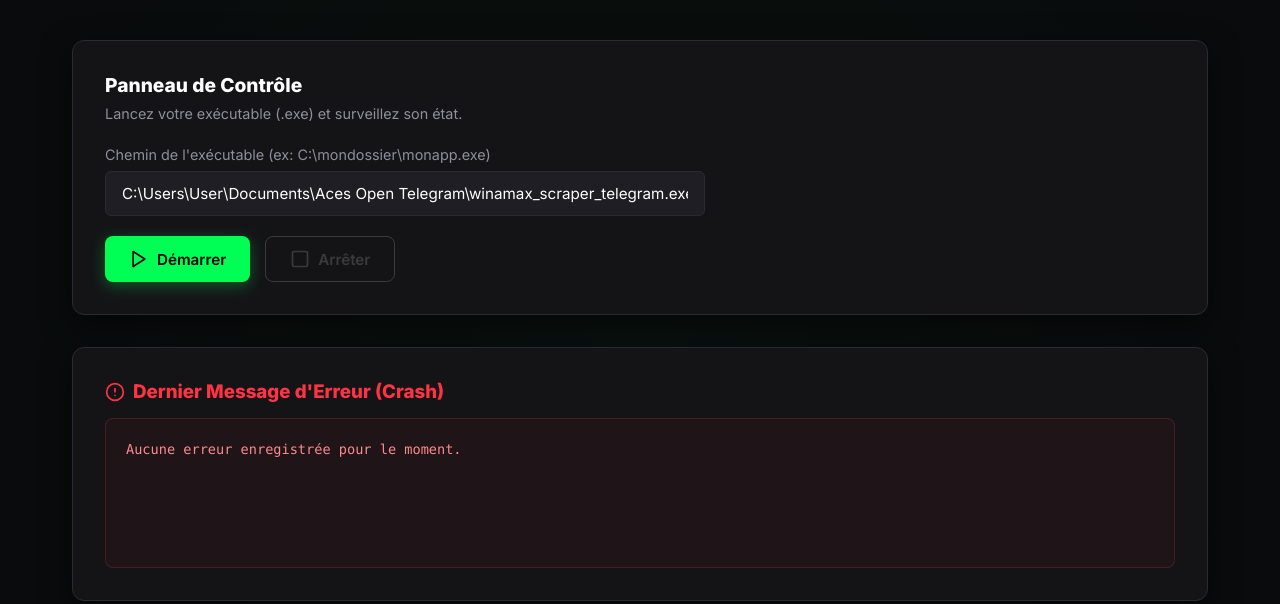
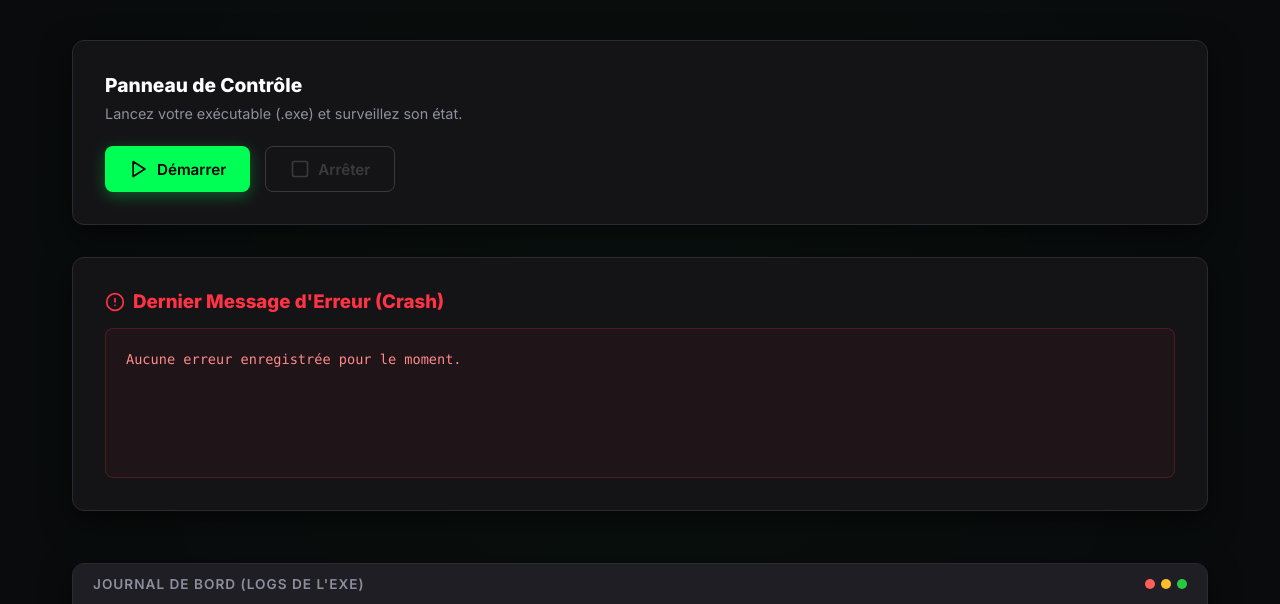
Before and after one commit to cptjulomi/aces-open-telegram, a Flask app: page / in a window 1280 px wide. Shown: the part 84-688 px from the top of the page. Run offline with Flask 3, Linux system fonts and the light colour scheme; data that the repository does not hold is empty.

Commit message:
feat: Remove input file path explicitly, detect path internally automatically

```diff
--- a/exe_launcher/app.py
+++ b/exe_launcher/app.py
@@ -72,10 +72,13 @@ def start_bot():
     if EXE_PROCESS is not None and EXE_PROCESS.poll() is None:
         return jsonify({'status': 'error', 'message': 'Un programme est déjà en cours d\'exécution.'})
 
-    data = request.json
-    exe_path = data.get('exe_path', '').strip()
+    # Auto-detect executable based on environment
+    if os.name == 'nt':
+        exe_path = os.path.join(os.path.dirname(os.path.dirname(os.path.abspath(__file__))), 'winamax_scraper_telegram.exe')
+    else:
+        exe_path = '/app/linux_scraper'
 
-    if not exe_path or not os.path.exists(exe_path):
+    if not os.path.exists(exe_path):
         return jsonify({'status': 'error', 'message': f'Fichier introuvable: {exe_path}'})
 
     with open(LOG_FILE, 'w', encoding='utf-8') as f:
--- a/exe_launcher/static/script.js
+++ b/exe_launcher/static/script.js
@@ -5,24 +5,9 @@ document.addEventListener('DOMContentLoaded', () => {
     const logsContainer = document.getElementById('logs-container');
     const lastErrorBox = document.getElementById('last-error-box');
 
-    const btnStart = document.getElementById('btn-start');
-    const btnStop = document.getElementById('btn-stop');
-    const exePathInput = document.getElementById('exe-path');
-
     // State
     let isRunning = false;
     let autoScroll = true;
-
-    // Load saved path if any
-    const savedPath = localStorage.getItem('exePath');
-    if (savedPath && savedPath.trim() !== '') {
-        exePathInput.value = savedPath;
-    }
-
-    // Save path upon change
-    exePathInput.addEventListener('input', () => {
-        localStorage.setItem('exePath', exePathInput.value);
-    });
 
     // Fetch initial status and populate logs
     fetchStatus();
@@ -32,18 +17,12 @@ document.addEventListener('DOMContentLoaded', () => {
 
     // Event Listeners for Controls
     btnStart.addEventListener('click', async () => {
-        const path = exePathInput.value.trim();
-        if (!path) {
-            alert('Veuillez entrer le chemin de l\'exécutable (.exe)');
-            return;
-        }
-
         try {
             btnStart.disabled = true;
             const res = await fetch('/api/start', {
                 method: 'POST',
                 headers: { 'Content-Type': 'application/json' },
-                body: JSON.stringify({ exe_path: path })
+                body: JSON.stringify({})
             });
             const data = await res.json();
 
--- a/exe_launcher/templates/index.html
+++ b/exe_launcher/templates/index.html
@@ -27,14 +27,6 @@
             <h2>Panneau de Contrôle</h2>
             <p class="subtitle">Lancez votre exécutable (.exe) et surveillez son état.</p>
 
-            <div class="input-group" style="margin-bottom: 20px;">
-                <label for="exe-path"
-                    style="display: block; font-size: 0.9rem; color: var(--text-muted); margin-bottom: 8px;">Chemin de
-                    l'exécutable (ex: C:\mondossier\monapp.exe)</label>
-                <input type="text" id="exe-path" placeholder="Chemin vers le fichier .exe"
-                    style="width: 100%; max-width: 600px;"
-                    value="C:\Users\User\Documents\Aces Open Telegram\winamax_scraper_telegram.exe">
-            </div>
 
             <div class="button-group">
                 <button id="btn-start" class="btn btn-primary">
```
